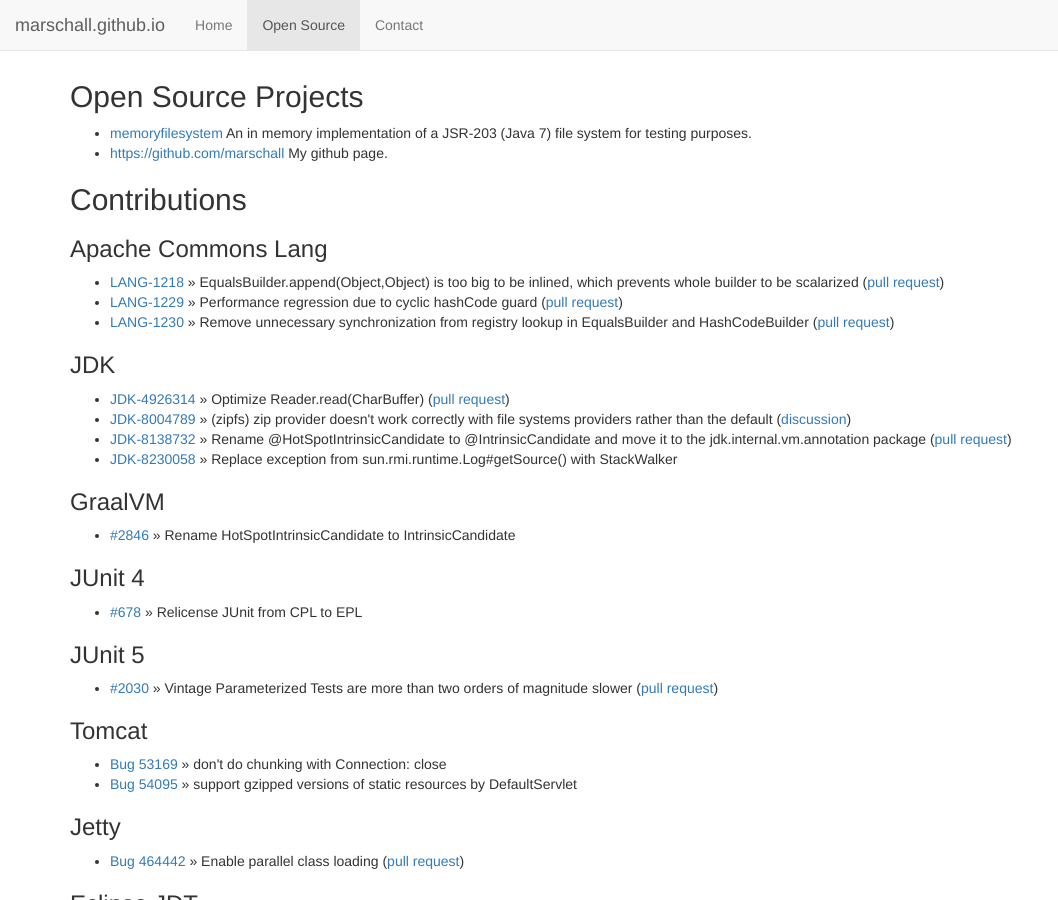
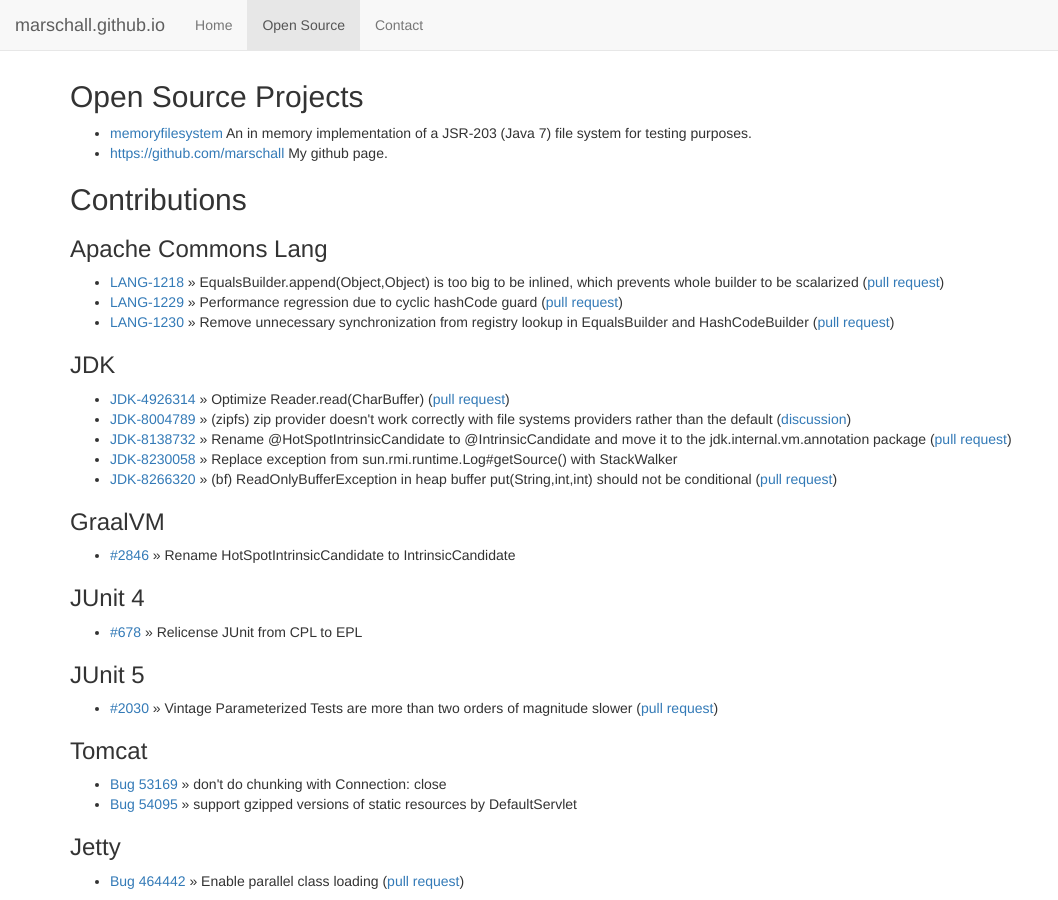
Before and after one commit to marschall/marschall.github.com, a Jekyll site: the page built from open-source.html, in a window 1280 px wide and 900 px high. Shown: the whole window, without its empty margins (0-1058 px from the left). Built offline with Jekyll 4.4.1, drawn with Linux system fonts in a browser that asks for light colours.

Commit message:
add JDK-8266320

```diff
--- a/open-source.html
+++ b/open-source.html
@@ -24,6 +24,7 @@
   <li><a href="https://bugs.openjdk.java.net/browse/JDK-8004789">JDK-8004789</a> &raquo; (zipfs) zip provider doesn't work correctly with file systems providers rather than the default (<a href="http://mail.openjdk.java.net/pipermail/nio-dev/2012-December/002060.html">discussion</a>)</li>
   <li><a href="https://bugs.openjdk.java.net/browse/JDK-8138732">JDK-8138732</a> &raquo; Rename @HotSpotIntrinsicCandidate to @IntrinsicCandidate and move it to the jdk.internal.vm.annotation package (<a href="https://github.com/openjdk/jdk/pull/45">pull request</a>)</li>
   <li><a href="https://bugs.openjdk.java.net/browse/JDK-8230058">JDK-8230058</a> &raquo; Replace exception from sun.rmi.runtime.Log#getSource() with StackWalker</li>
+  <li><a href="https://bugs.openjdk.java.net/browse/JDK-8266320">JDK-8266320</a> &raquo; (bf) ReadOnlyBufferException in heap buffer put(String,int,int) should not be conditional (<a href="https://github.com/openjdk/jdk/pull/3809">pull request</a>)</li>
 </ul>
 <h3>GraalVM</h3>
 <ul>
```
